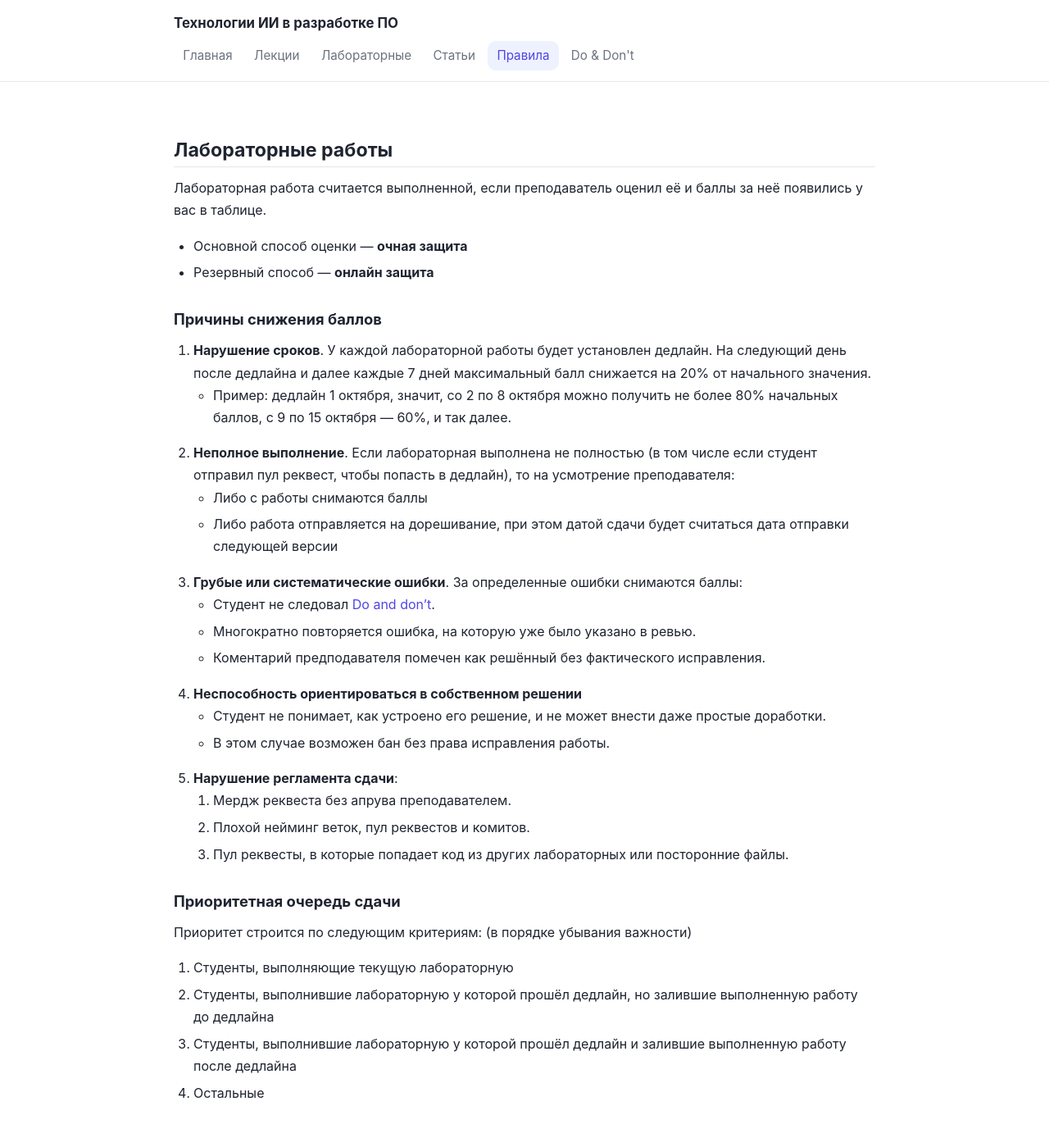
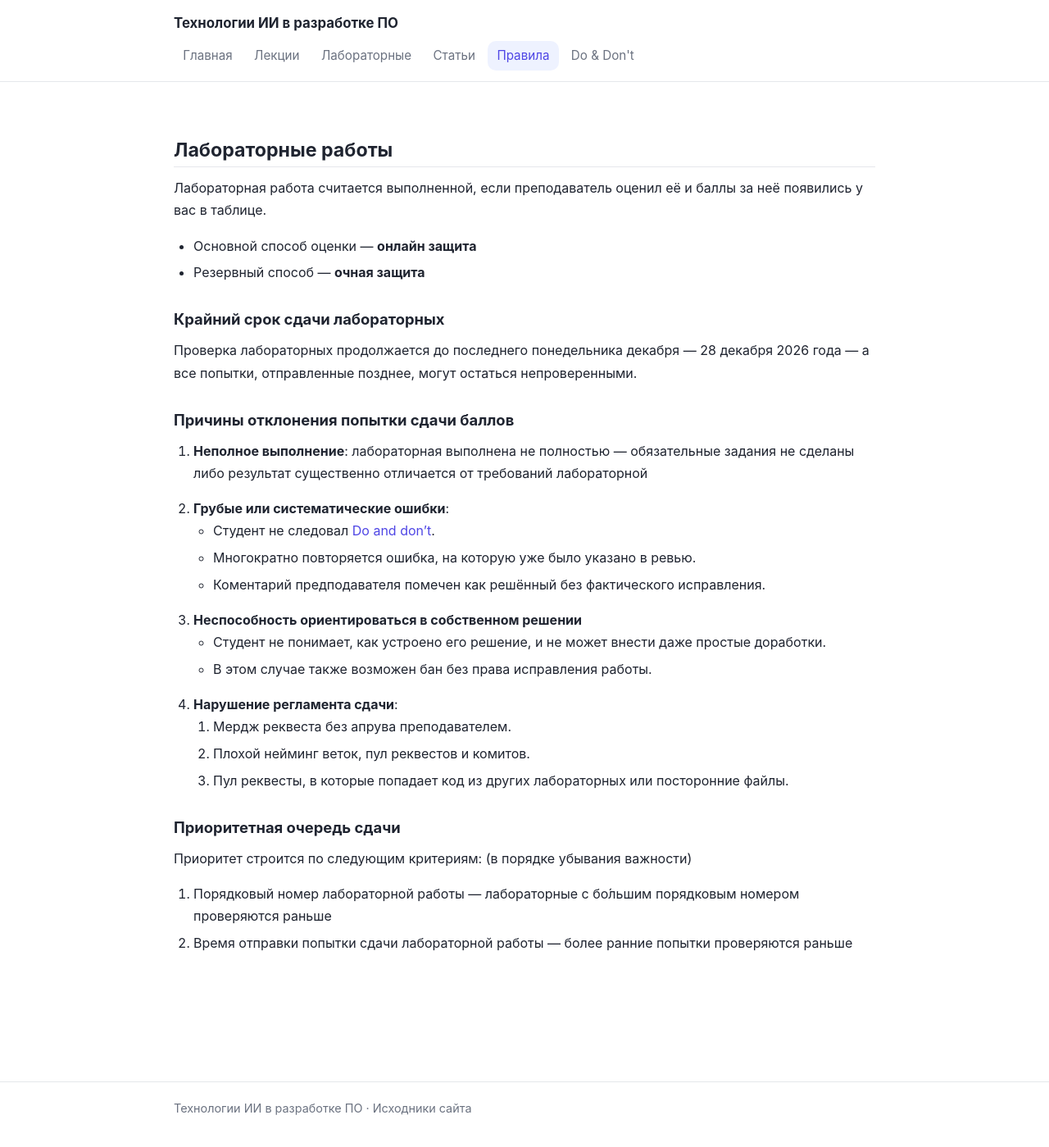
Before and after one commit to is-aidd-26/is-aidd-26.github.io, a Jekyll site: the page built from rules.md, in a window 1280 px wide and 1400 px high. Shown: the whole window at 82% size. Built offline with Jekyll 4.4.1, drawn with Linux system fonts in a browser that asks for light colours.

Commit message:
Обновил правила приёма лабораторных под фактически принятые

```diff
--- a/rules.md
+++ b/rules.md
@@ -7,32 +7,29 @@ title: Правила
 
 ## **Лабораторные работы**
 
-Лабораторная работа считается выполненной, если преподаватель оценил её и баллы за неё появились у
-вас в таблице.
+Лабораторная работа считается выполненной, если преподаватель оценил её и баллы за неё появились у вас в таблице.
 
-* Основной способ оценки — **очная защита**
-* Резервный способ — **онлайн защита**
+* Основной способ оценки — **онлайн защита**
+* Резервный способ — **очная защита**
 
-### Причины снижения баллов
+### Крайний срок сдачи лабораторных
 
-1. **Нарушение сроков**. У каждой лабораторной работы будет установлен дедлайн. На следующий день после дедлайна и далее каждые 7 дней максимальный балл снижается на 20% от начального значения.
-   * Пример: дедлайн 1 октября, значит, со 2 по 8 октября можно получить не более 80% начальных баллов, с 9 по 15 октября — 60%, и так далее.
+Проверка лабораторных продолжается до последнего понедельника декабря — 28 декабря 2026 года ― а все попытки, отправленные позднее, могут остаться непроверенными.
 
-2. **Неполное выполнение**. Если лабораторная выполнена не полностью (в том числе если студент отправил пул реквест, чтобы попасть
-   в дедлайн), то на усмотрение преподавателя:
-    * Либо с работы снимаются баллы
-    * Либо работа отправляется на дорешивание, при этом датой сдачи будет считаться дата отправки следующей версии
+### Причины отклонения попытки сдачи баллов
 
-3. **Грубые или систематические ошибки**. За определенные ошибки снимаются баллы:
+1. **Неполное выполнение**: лабораторная выполнена не полностью — обязательные задания не сделаны либо результат существенно отличается от требований лабораторной
+
+2. **Грубые или систематические ошибки**:
     * Студент не следовал [Do and don't](/do-donts/).
     * Многократно повторяется ошибка, на которую уже было указано в ревью.
     * Коментарий предподавателя помечен как решённый без фактического исправления.
 
-4. **Неспособность ориентироваться в собственном решении**
+3. **Неспособность ориентироваться в собственном решении**
     * Студент не понимает, как устроено его решение, и не может внести даже простые доработки.
-    * В этом случае возможен бан без права исправления работы.
+    * В этом случае также возможен бан без права исправления работы.
 
-5. **Нарушение регламента сдачи**:
+4. **Нарушение регламента сдачи**:
     1. Мердж реквеста без апрува преподавателем.
     2. Плохой нейминг веток, пул реквестов и комитов.
     3. Пул реквесты, в которые попадает код из других лабораторных или посторонние файлы.
@@ -41,7 +38,5 @@ title: Правила
 
 Приоритет строится по следующим критериям: (в порядке убывания важности)
 
-1. Студенты, выполняющие текущую лабораторную
-2. Студенты, выполнившие лабораторную у которой прошёл дедлайн, но залившие выполненную работу до дедлайна
-3. Студенты, выполнившие лабораторную у которой прошёл дедлайн и залившие выполненную работу после дедлайна
-4. Остальные
+1. Порядковый номер лабораторной работы — лабораторные с бо́льшим порядковым номером проверяются раньше
+2. Время отправки попытки сдачи лабораторной работы — более ранние попытки проверяются раньше
```
